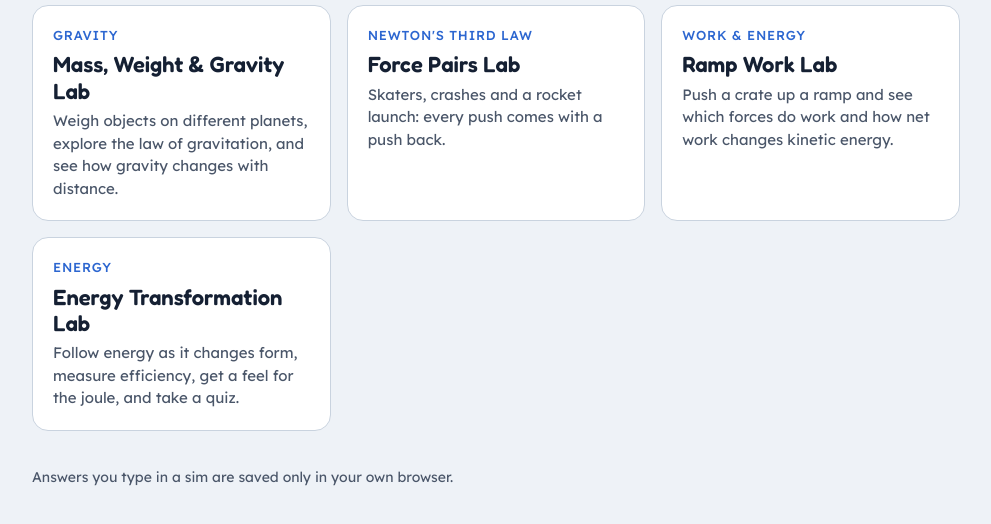
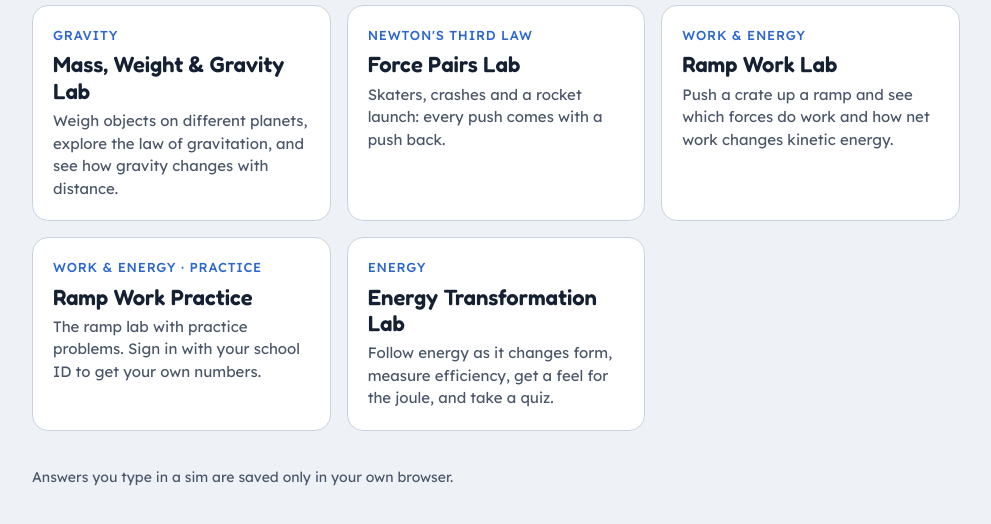
Before and after one commit to vanbeeverd-physics/physics-sims, a plain HTML site: page index.html in a window 1280 px wide. Shown: the part 160-684 px from the top of the page, without its empty margins (144-1135 px from the left). Drawn offline with Linux system fonts and the light colour scheme.

Commit message:
Add index.html

```diff
--- a/index.html
+++ b/index.html
@@ -41,6 +41,11 @@ footer{margin-top:36px;color:var(--ink2);font-size:14px}
       <h2>Ramp Work Lab</h2>
       <p>Push a crate up a ramp and see which forces do work and how net work changes kinetic energy.</p>
     </a>
+    <a class="card" href="ramp-work-practice/">
+      <span class="tag">Work &amp; energy · practice</span>
+      <h2>Ramp Work Practice</h2>
+      <p>The ramp lab with practice problems. Sign in with your school ID to get your own numbers.</p>
+    </a>
     <a class="card" href="energy-transformation-lab/">
       <span class="tag">Energy</span>
       <h2>Energy Transformation Lab</h2>
```
